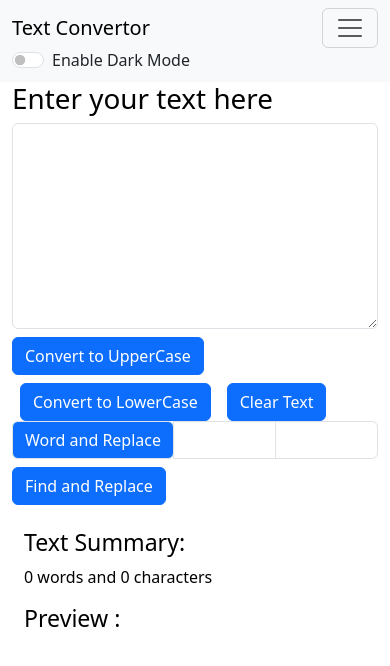
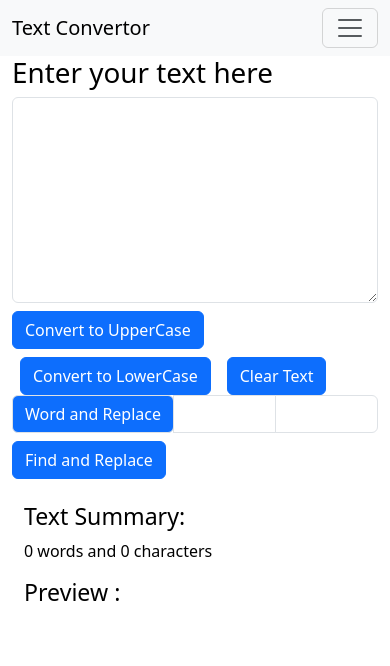
Before and after one commit to sumitgit3/TextUtility, a React (Create React App) app: page / in a window 390 px wide. Shown: the top 666 px of the page. Built offline with nearby package versions, Linux system fonts and the light colour scheme.

Commit message:
Fixed Responsive design of Dark mode button

```diff
--- a/src/components/Navbar.js
+++ b/src/components/Navbar.js
@@ -1,6 +1,6 @@
 import React from 'react'
 import PropTypes from 'prop-types'
-import {Link} from 'react-router-dom'
+import { Link } from 'react-router-dom'
 export default function Navbar(props) {
 
   return (
@@ -22,11 +22,12 @@ export default function Navbar(props) {
 
             </li>
           </ul>
+          <div className={`form-check form-switch text-${props.mode === 'light' ? 'dark' : 'light'} `}>
+            <input className="form-check-input" type="checkbox" role="switch" id="flexSwitchCheckDefault" onChange={props.toggleTheme} />
+            <label className="form-check-label" htmlFor="flexSwitchCheckDefault">Enable Dark Mode</label>
+          </div>
         </div>
-        <div className={`form-check form-switch text-${props.mode ==='light'?'dark':'light'} `}>
-          <input className="form-check-input" type="checkbox" role="switch" id="flexSwitchCheckDefault" onChange={props.toggleTheme}/>
-          <label className="form-check-label" htmlFor="flexSwitchCheckDefault">Enable Dark Mode</label>
-        </div>
+
       </div>
     </nav>
   );
```
